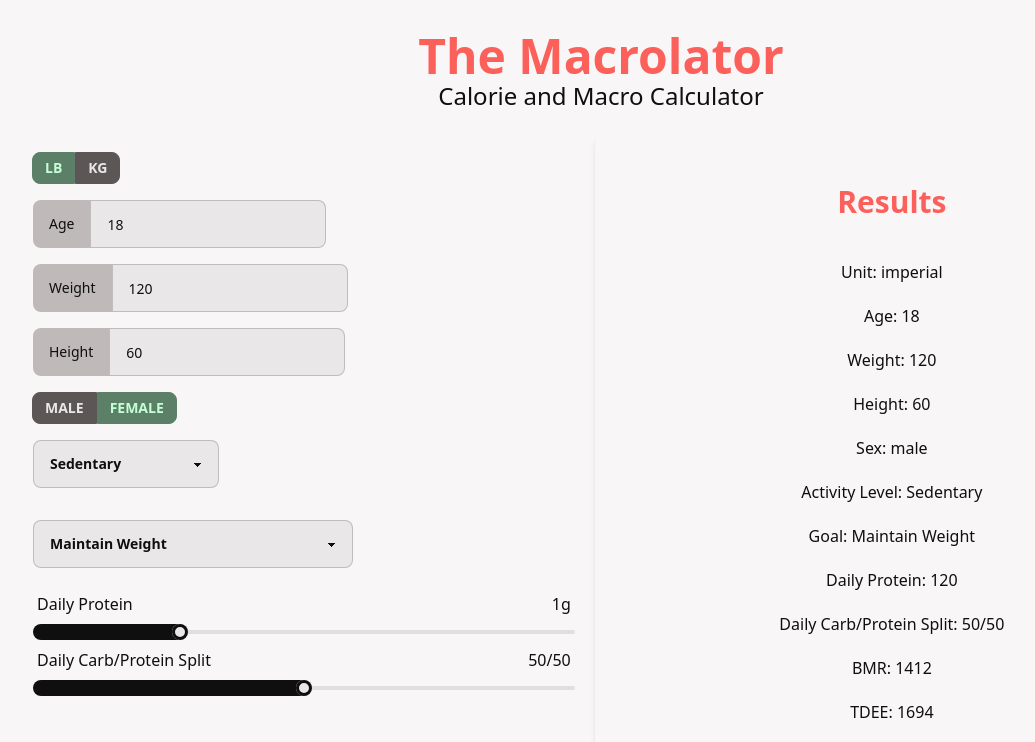
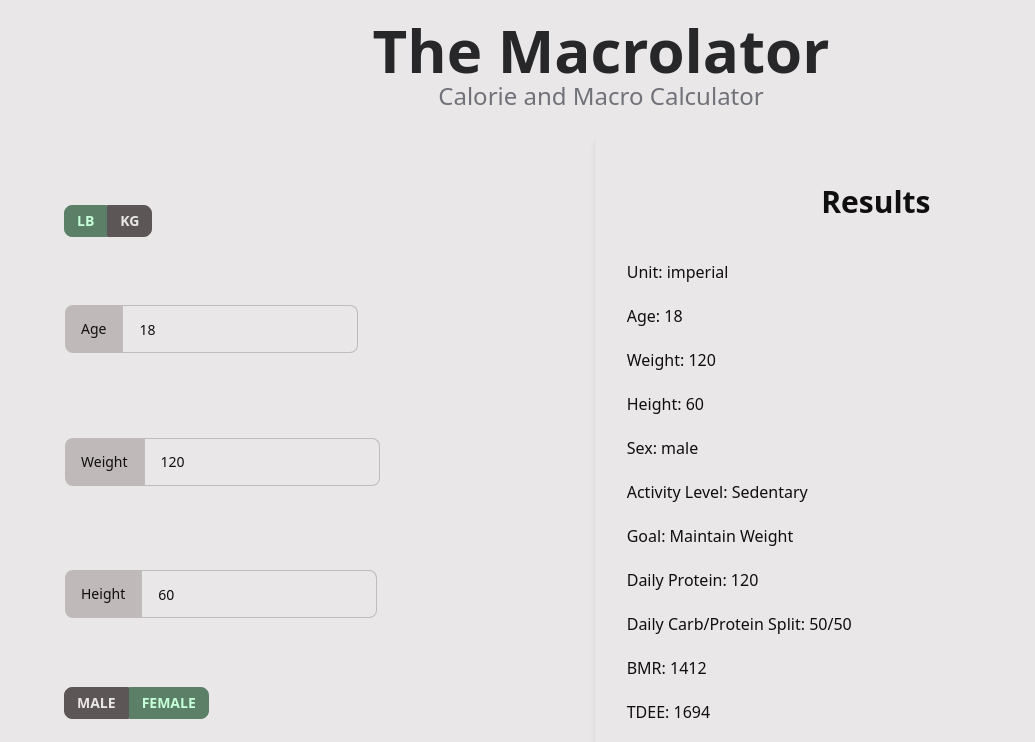
Before and after one commit to gabe-santos/calorie-macro-calc, a React (Vite) app: page / in a window 1280 px wide. Shown: the top 742 px of the page, without its empty margins (39-1074 px from the left). Built offline with nearby package versions, Linux system fonts and the light colour scheme.

Commit message:
style adjustments

```diff
--- a/src/App.css
+++ b/src/App.css
@@ -1,16 +1,12 @@
 #root {
-	max-width: 1280px;
-	margin: 0 auto;
-	padding: 2rem;
-	text-align: center;
-	background-color: hsl(2deg 15% 97%);
+	/* max-width: 1280px; */
+	/* margin: 0 auto; */
+	/* padding: 2rem; */
+	/* text-align: center; */
+	/* background-color: hsl(2deg 15% 97%); */
 }
 
-h1 {
-	color: hsl(2deg 95% 67%);
-}
-
-.logo {
+/* .logo {
 	height: 6em;
 	padding: 1.5em;
 	will-change: filter;
@@ -21,9 +17,9 @@ h1 {
 }
 .logo.react:hover {
 	filter: drop-shadow(0 0 2em #61dafbaa);
-}
+} */
 
-@keyframes logo-spin {
+/* @keyframes logo-spin {
 	from {
 		transform: rotate(0deg);
 	}
@@ -44,4 +40,4 @@ h1 {
 
 .read-the-docs {
 	color: #888;
-}
+} */
--- a/src/App.tsx
+++ b/src/App.tsx
@@ -113,12 +113,12 @@ export const App = () => {
 	});
 
 	return (
-		<div className='App'>
-			<h1 className='text-5xl font-black'>The Macrolator</h1>
-			<h2 className='text-2xl font-extralight'>
+		<div className='App m-0 p-5 h-screen flex flex-col text-center '>
+			<h1 className='text-6xl font-bold text-zinc-800'>The Macrolator</h1>
+			<h2 className='text-2xl font-normal text-zinc-500'>
 				Calorie and Macro Calculator
 			</h2>
-			<div className='container flex p-5'>
+			<div className='container flex p-5 max-w-6xl mx-auto'>
 				<FormDisplay
 					age={age}
 					weight={weight}
--- a/src/components/DonutChart.tsx
+++ b/src/components/DonutChart.tsx
@@ -20,6 +20,10 @@ export const DonutChart = ({ dataset }: DonutChartProps) => {
 					'hsl(168deg 44% 49%)',
 				],
 				borderWidth: 0,
+				hoverOffset: 20,
+				cutout: '70%',
+				// responsive: true,
+				// maintainAspectRatio: false,
 			},
 		],
 	};
@@ -36,5 +40,6 @@ export const DonutChart = ({ dataset }: DonutChartProps) => {
 			},
 		},
 	};
+
 	return <Doughnut data={data} options={options} />;
 };
--- a/src/components/FormDisplay.tsx
+++ b/src/components/FormDisplay.tsx
@@ -77,7 +77,7 @@ export const FormDisplay = ({
 	handleCarbSplitChange,
 }: FormDisplayProps) => {
 	return (
-		<div className='container p-5'>
+		<div className='flex flex-col max-h-full container p-5 justify-evenly'>
 			<RadioToggle
 				name='units'
 				dataLeft='lb'
--- a/src/components/ResultsDisplay.tsx
+++ b/src/components/ResultsDisplay.tsx
@@ -28,8 +28,8 @@ export const ResultsDisplay = ({
 	tdee,
 }: ResultsDisplayProps) => {
 	return (
-		<div className='container flex flex-col flex-grow shadow-md p-8 rounded-xl space-y-5'>
-			<h1 className='text-3xl my-5 font-black'>Results</h1>
+		<div className='container flex flex-col flex-grow shadow-md p-8 rounded-xl space-y-5 text-left'>
+			<h1 className='text-3xl my-5 font-semibold text-center'>Results</h1>
 			<div>Unit: {unit}</div>
 			<div>Age: {age}</div>
 			<div>Weight: {weight}</div>
```
